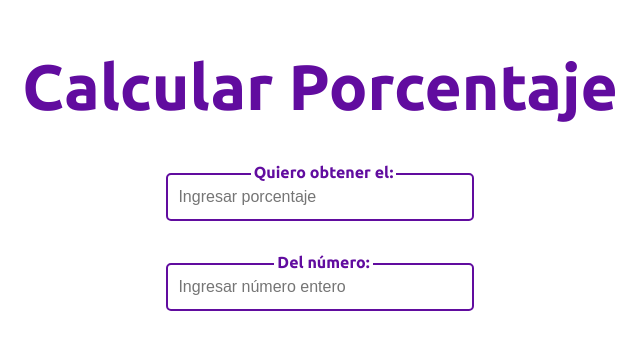
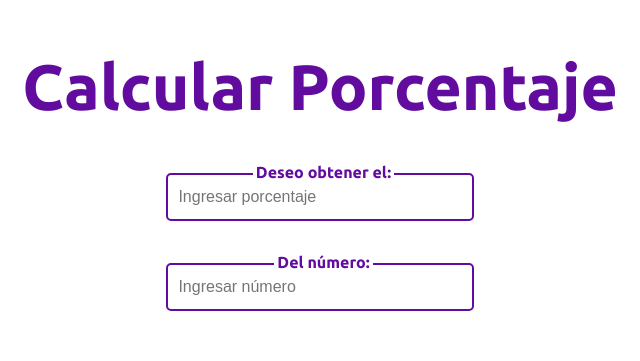
Before and after one commit to MarianoBarella95/calcular-porcentaje, a plain HTML site: page index.html in a window 1280 px wide. Shown: the part 132-493 px from the top of the page, 320-960 px from the left. Drawn offline with Linux system fonts and the light colour scheme.

Commit message:
Cambíe placeholder

```diff
--- a/index.html
+++ b/index.html
@@ -12,12 +12,12 @@
             <h1 class="title">Calcular Porcentaje</h1>
             <div class="input-container">
                 <div class="input-num1">
-                    <label for="numero1">Quiero obtener el:</label>
+                    <label for="numero1">Deseo obtener el:</label>
                     <input type="number" name="" id="numero1" placeholder="Ingresar porcentaje">
                 </div>
                 <div class="input-num2">
                     <label for="numero2">Del número:</label>
-                    <input type="number" name="" id="numero2" placeholder="Ingresar número entero">
+                    <input type="number" name="" id="numero2" placeholder="Ingresar número">
                 </div>
             </div>
             <div id="resultado"></div>
```
